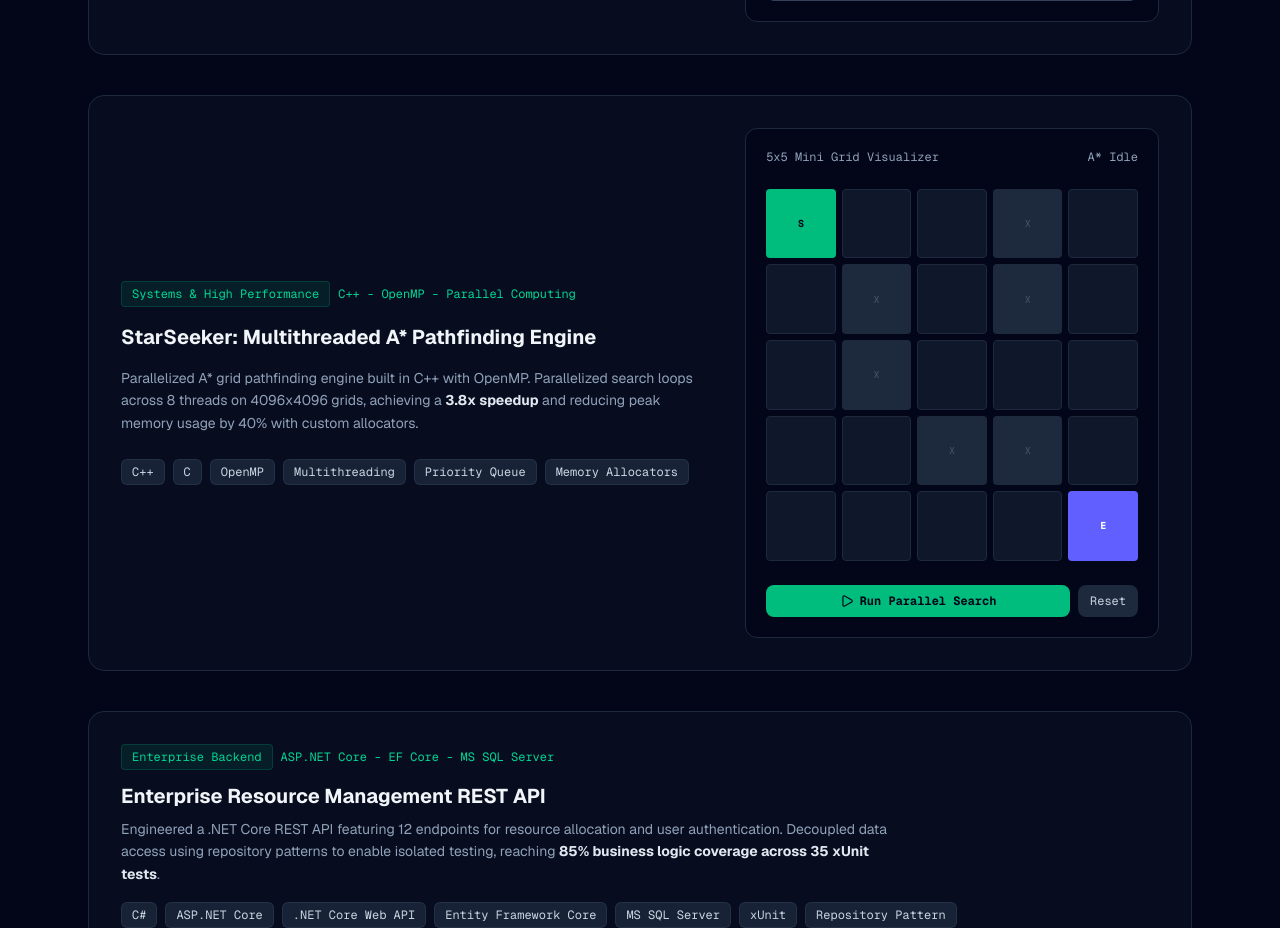
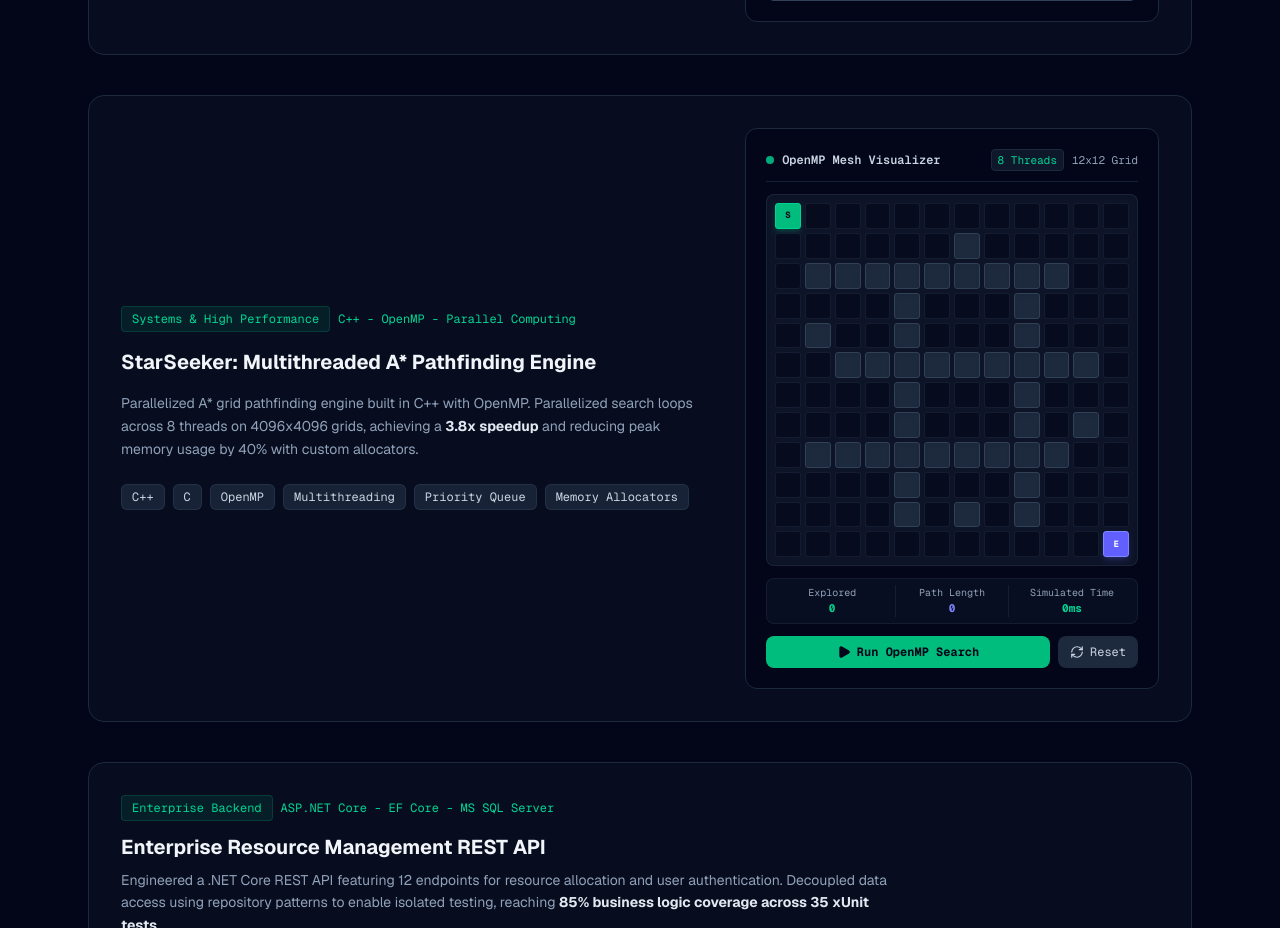
Before and after one commit to aliansari07/aliansari-dev, a Next.js app: page / in a window 1280 px wide. Shown: the part 1340-2268 px from the top of the page. Built offline with nearby package versions, Linux system fonts and the light colour scheme.

Commit message:
Add interactive OpenMP pathfinding mesh visualizer

```diff
--- a/app/page.tsx
+++ b/app/page.tsx
@@ -19,30 +19,108 @@ const LinkedinIcon = () => (
   </svg>
 );
 
-const INITIAL_GRID = [
-  [0, 0, 0, 1, 0],
-  [0, 1, 0, 1, 0],
-  [0, 1, 0, 0, 0],
-  [0, 0, 1, 1, 0],
-  [0, 0, 0, 0, 0],
+const GRID_SIZE = 12;
+const START_POS: [number, number] = [0, 0];
+const END_POS: [number, number] = [GRID_SIZE - 1, GRID_SIZE - 1];
+
+const DEFAULT_WALLS = new Set<string>([
+  '2,1', '2,2', '2,3', '2,4', '2,5', '2,6', '2,7', '2,8', '2,9',
+  '5,2', '5,3', '5,4', '5,5', '5,6', '5,7', '5,8', '5,9', '5,10',
+  '8,1', '8,2', '8,3', '8,4', '8,5', '8,6', '8,7', '8,8', '8,9',
+  '3,4', '3,8', '4,4', '4,8',
+  '6,4', '6,8', '7,4', '7,8',
+  '9,4', '9,8', '10,4', '10,8',
+  '1,6', '4,1', '7,10', '10,6',
+]);
+
+const createGrid = (): number[][] =>
+  Array.from({ length: GRID_SIZE }, (_, r) =>
+    Array.from({ length: GRID_SIZE }, (_, c) =>
+      DEFAULT_WALLS.has(`${r},${c}`) ? 1 : 0
+    )
+  );
+
+const THREAD_COLORS = [
+  'bg-emerald-500/30 text-emerald-200 border-emerald-500/40',
+  'bg-cyan-500/30 text-cyan-200 border-cyan-500/40',
+  'bg-indigo-500/30 text-indigo-200 border-indigo-500/40',
+  'bg-fuchsia-500/30 text-fuchsia-200 border-fuchsia-500/40',
 ];
 
-const ASTAR_STEPS = [
-  [0, 0], [0, 1], [0, 2],
-  [1, 2], [2, 2], [2, 3],
-  [2, 4], [3, 4], [4, 4]
-];
+const findPath = (
+  walls: number[][],
+  start: [number, number],
+  end: [number, number]
+): { order: [number, number][]; path: [number, number][] } => {
+  const queue: [number, number][] = [start];
+  const seen = new Set<string>([`${start[0]},${start[1]}`]);
+  const parent = new Map<string, string>();
+  const order: [number, number][] = [];
+
+  while (queue.length > 0) {
+    const [r, c] = queue.shift() as [number, number];
+    order.push([r, c]);
+    if (r === end[0] && c === end[1]) break;
+
+    const neighbors: [number, number][] = [
+      [r - 1, c],
+      [r + 1, c],
+      [r, c - 1],
+      [r, c + 1],
+    ];
+
+    for (const [nr, nc] of neighbors) {
+      if (nr < 0 || nr >= GRID_SIZE || nc < 0 || nc >= GRID_SIZE) continue;
+      if (walls[nr][nc] === 1) continue;
+      const key = `${nr},${nc}`;
+      if (seen.has(key)) continue;
+      seen.add(key);
+      parent.set(key, `${r},${c}`);
+      queue.push([nr, nc]);
+    }
+  }
+
+  const startKey = `${start[0]},${start[1]}`;
+  const endKey = `${end[0]},${end[1]}`;
+  const path: [number, number][] = [];
+
+  if (seen.has(endKey)) {
+    let cursor = endKey;
+    while (cursor !== startKey) {
+      const [r, c] = cursor.split(',').map(Number);
+      path.push([r, c]);
+      const prev = parent.get(cursor);
+      if (!prev) break;
+      cursor = prev;
+    }
+    path.push(start);
+    path.reverse();
+  }
+
+  return { order, path };
+};
 
 export default function Home() {
-  const [visitedNodes, setVisitedNodes] = useState<number[][]>([]);
-  const [activePath, setActivePath] = useState<number[][]>([]);
-  const [isPathfinding, setIsPathfinding] = useState(false);
   const [mobileMenuOpen, setMobileMenuOpen] = useState(false);
 
   // States for Grad-CAM Heatmap Toggle
   const [isScanning, setIsScanning] = useState(false);
   const [showGradcam, setShowGradcam] = useState(false);
 
+  // States for OpenMP Parallel Pathfinding Visualizer
+  const [grid, setGrid] = useState<number[][]>(() => createGrid());
+  const [visited, setVisited] = useState<Map<string, number>>(() => new Map());
+  const [path, setPath] = useState<[number, number][]>([]);
+  const [stats, setStats] = useState({
+    nodesExplored: 0,
+    pathLength: 0,
+    executionTimeMs: 0,
+  });
+  const [isSearching, setIsSearching] = useState(false);
+  const [isMouseDown, setIsMouseDown] = useState(false);
+
+  const startPos = START_POS;
+  const endPos = END_POS;
   const runIdRef = useRef(0);
 
   const handleToggleSpectral = () => {
@@ -84,27 +162,100 @@ export default function Home() {
     return () => { document.head.removeChild(style); };
   }, []);
 
-  const runAStarDemo = async () => {
-    const runId = ++runIdRef.current;
-    setIsPathfinding(true);
-    setVisitedNodes([]);
-    setActivePath([]);
+  // Stop wall drawing if the mouse is released outside the mesh
+  useEffect(() => {
+    const handleMouseUp = () => setIsMouseDown(false);
+    window.addEventListener('mouseup', handleMouseUp);
+    return () => window.removeEventListener('mouseup', handleMouseUp);
+  }, []);
 
-    for (let i = 0; i < ASTAR_STEPS.length; i++) {
-      await new Promise((res) => setTimeout(res, 120));
-      if (runIdRef.current !== runId) return;
-      setVisitedNodes((prev) => [...prev, ASTAR_STEPS[i]]);
+  const clearSearch = () => {
+    setVisited(new Map());
+    setPath([]);
+    setStats({ nodesExplored: 0, pathLength: 0, executionTimeMs: 0 });
+  };
+
+  const toggleWall = (r: number, c: number) => {
+    if (isSearching) return;
+    if (
+      (r === startPos[0] && c === startPos[1]) ||
+      (r === endPos[0] && c === endPos[1])
+    ) {
+      return;
     }
 
-    setActivePath(ASTAR_STEPS);
-    setIsPathfinding(false);
+    runIdRef.current += 1;
+    clearSearch();
+    setGrid((prev) => {
+      const next = prev.map((row) => [...row]);
+      next[r][c] = next[r][c] === 1 ? 0 : 1;
+      return next;
+    });
   };
 
   const resetGrid = () => {
-    runIdRef.current++;
-    setVisitedNodes([]);
-    setActivePath([]);
-    setIsPathfinding(false);
+    runIdRef.current += 1;
+    setIsSearching(false);
+    setGrid(createGrid());
+    clearSearch();
+  };
+
+  const runParallelAStar = async () => {
+    if (isSearching) return;
+
+    const runId = ++runIdRef.current;
+    const { order, path: solution } = findPath(grid, startPos, endPos);
+
+    setIsSearching(true);
+    clearSearch();
+
+    const nextVisited = new Map<string, number>();
+    const startedAt = Date.now();
+
+    // Emit up to 4 nodes per tick to mimic four threads exploring in parallel
+    for (let i = 0; i < order.length; i += 4) {
+      if (runIdRef.current !== runId) return;
+
+      const chunkEnd = Math.min(i + 4, order.length);
+      for (let j = i; j < chunkEnd; j += 1) {
+        const [r, c] = order[j];
+        nextVisited.set(`${r},${c}`, j % 4);
+      }
+
+      setVisited(new Map(nextVisited));
+      setStats({
+        nodesExplored: nextVisited.size,
+        pathLength: 0,
+        executionTimeMs: Date.now() - startedAt,
+      });
+
+      await new Promise((resolve) => setTimeout(resolve, 35));
+    }
+
+    if (runIdRef.current !== runId) return;
+
+    if (solution.length === 0) {
+      setStats({
+        nodesExplored: nextVisited.size,
+        pathLength: 0,
+        executionTimeMs: Date.now() - startedAt,
+      });
+      setIsSearching(false);
+      return;
+    }
+
+    for (let i = 1; i <= solution.length; i += 1) {
+      if (runIdRef.current !== runId) return;
+      setPath(solution.slice(0, i));
+      setStats({
+        nodesExplored: nextVisited.size,
+        pathLength: i,
+        executionTimeMs: Date.now() - startedAt,
+      });
+      await new Promise((resolve) => setTimeout(resolve, 25));
+    }
+
+    setIsSearching(false);
   };
 
   return (
@@ -352,50 +503,88 @@ export default function Home() {
               </div>
             </div>
 
-            {/* Step-by-step Interactive Grid Sandbox */}
-            <div className="lg:col-span-5 p-4 sm:p-5 rounded-xl bg-slate-950 border border-slate-800 space-y-4">
-              <div className="flex flex-wrap items-center justify-between gap-2 text-xs font-mono text-slate-400">
-                <span>5x5 Mini Grid Visualizer</span>
-                <span>{activePath.length > 0 ? 'Path Solved' : isPathfinding ? 'Exploring...' : 'A* Idle'}</span>
+            {/* Step-by-step Interactive High-Performance Mesh Console */}
+            <div className="lg:col-span-5 p-4 sm:p-5 rounded-xl bg-slate-950 border border-slate-800 space-y-3 font-mono">
+              {/* Console Header */}
+              <div className="flex items-center justify-between gap-2 border-b border-slate-800/80 pb-2.5">
+                <div className="flex items-center gap-2 text-xs text-slate-300 font-semibold">
+                  <span className="w-2 h-2 rounded-full bg-emerald-400 animate-pulse" />
+                  <span>OpenMP Mesh Visualizer</span>
+                </div>
+                <div className="flex items-center gap-2 text-[11px] text-slate-400">
+                  <span className="px-1.5 py-0.5 rounded bg-slate-900 border border-slate-800 text-emerald-400">8 Threads</span>
+                  <span>12x12 Grid</span>
+                </div>
               </div>
-              <div className="grid grid-cols-5 gap-1.5 justify-center py-2">
-                {INITIAL_GRID.map((row, rIdx) =>
-                  row.map((cell, cIdx) => {
-                    const isStart = rIdx === 0 && cIdx === 0;
-                    const isEnd = rIdx === 4 && cIdx === 4;
-                    const isVisited = visitedNodes.some(([r, c]) => r === rIdx && c === cIdx);
-                    const isFinalPath = activePath.some(([r, c]) => r === rIdx && c === cIdx);
 
-                    let cellStyle = 'bg-slate-900 text-slate-700 border border-slate-800';
-                    if (isStart) cellStyle = 'bg-emerald-500 text-slate-950 font-bold';
-                    else if (isEnd) cellStyle = 'bg-indigo-500 text-white font-bold';
-                    else if (cell === 1) cellStyle = 'bg-slate-800 text-slate-600';
-                    else if (isFinalPath) cellStyle = 'bg-emerald-400 text-slate-950 font-bold scale-105';
-                    else if (isVisited) cellStyle = 'bg-indigo-900/60 text-indigo-300 border-indigo-700/50';
+              {/* Interactive Mesh */}
+              <div
+                className="grid grid-cols-12 gap-1 bg-slate-900/90 p-2 rounded-lg border border-slate-800/80 shadow-inner select-none"
+                onMouseDown={() => setIsMouseDown(true)}
+                onMouseUp={() => setIsMouseDown(false)}
+              >
+                {grid.map((row, r) =>
+                  row.map((cell, c) => {
+                    const isStart = r === startPos[0] && c === startPos[1];
+                    const isEnd = r === endPos[0] && c === endPos[1];
+                    const key = `${r},${c}`;
+                    const threadId = visited.get(key);
+                    const isPath = path.some(([pr, pc]) => pr === r && pc === c);
+
+                    let style = 'bg-slate-950/60 border-slate-800/60 hover:border-emerald-500/40';
+
+                    if (isStart) style = 'bg-emerald-500 text-slate-950 font-bold border-emerald-400 shadow-md shadow-emerald-500/20';
+                    else if (isEnd) style = 'bg-indigo-500 text-white font-bold border-indigo-400 shadow-md shadow-indigo-500/20';
+                    else if (isPath) style = 'bg-emerald-400 text-slate-950 font-bold border-emerald-300 z-10 transition-all duration-300';
+                    else if (threadId !== undefined) style = THREAD_COLORS[threadId];
+                    else if (cell === 1) style = 'bg-slate-800 border-slate-700 shadow-inner';
 
                     return (
-                      <div
-                        key={`${rIdx}-${cIdx}`}
-                        className={`aspect-square rounded flex items-center justify-center text-[10px] font-mono transition-all duration-200 ${cellStyle}`}
+                      <button
+                        key={key}
+                        type="button"
+                        onMouseDown={() => toggleWall(r, c)}
+                        onMouseEnter={() => isMouseDown && toggleWall(r, c)}
+                        className={`aspect-square rounded-[3px] border flex items-center justify-center text-[9px] transition-all duration-150 ${style}`}
                       >
-                        {isStart ? 'S' : isEnd ? 'E' : cell === 1 ? 'X' : ''}
-                      </div>
+                        {isStart ? 'S' : isEnd ? 'E' : ''}
+                      </button>
                     );
                   })
                 )}
               </div>
+
+              {/* Real-time Telemetry Bar */}
+              <div className="grid grid-cols-3 gap-1.5 text-center py-1.5 px-2 bg-slate-900/50 rounded-lg border border-slate-800/60 text-[11px]">
+                <div>
+                  <div className="text-slate-400 text-[10px]">Explored</div>
+                  <div className="font-bold text-emerald-400">{stats.nodesExplored}</div>
+                </div>
+                <div className="border-x border-slate-800/60">
+                  <div className="text-slate-400 text-[10px]">Path Length</div>
+                  <div className="font-bold text-indigo-400">{stats.pathLength}</div>
+                </div>
+                <div>
+                  <div className="text-slate-400 text-[10px]">Simulated Time</div>
+                  <div className="font-bold text-emerald-400">{stats.executionTimeMs}ms</div>
+                </div>
+              </div>
+
+              {/* Controls */}
               <div className="flex flex-col sm:flex-row gap-2">
                 <button
-                  onClick={runAStarDemo}
-                  disabled={isPathfinding}
-                  className="flex-1 py-2 px-3 rounded-lg bg-emerald-500 hover:bg-emerald-400 text-slate-950 text-xs font-bold font-mono transition-colors flex items-center justify-center gap-1.5 disabled:opacity-50"
+                  onClick={runParallelAStar}
+                  disabled={isSearching}
+                  className="flex-1 py-2 px-3 rounded-lg bg-emerald-500 hover:bg-emerald-400 text-slate-950 font-bold text-xs transition-colors flex items-center justify-center gap-1.5 disabled:opacity-50"
                 >
-                  <Play className="w-3.5 h-3.5" /> {isPathfinding ? 'Searching...' : 'Run Parallel Search'}
+                  <Play className="w-3.5 h-3.5 fill-current" />
+                  {isSearching ? 'Executing Parallel Search...' : 'Run OpenMP Search'}
                 </button>
                 <button
                   onClick={resetGrid}
-                  className="w-full sm:w-auto py-2 px-3 rounded-lg bg-slate-800 hover:bg-slate-700 text-slate-300 text-xs font-mono transition-colors"
+                  className="w-full sm:w-auto py-2 px-3 rounded-lg bg-slate-800 hover:bg-slate-700 text-slate-300 text-xs transition-colors flex items-center justify-center gap-1.5"
                 >
+                  <RefreshCw className="w-3.5 h-3.5" />
                   Reset
                 </button>
               </div>
```
